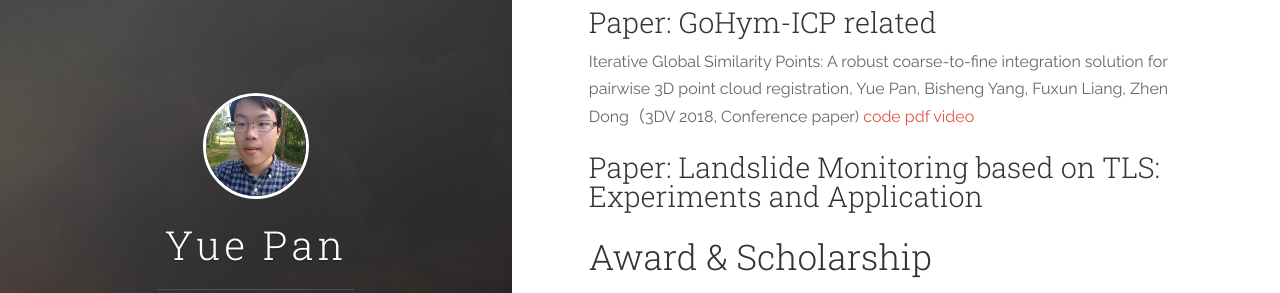
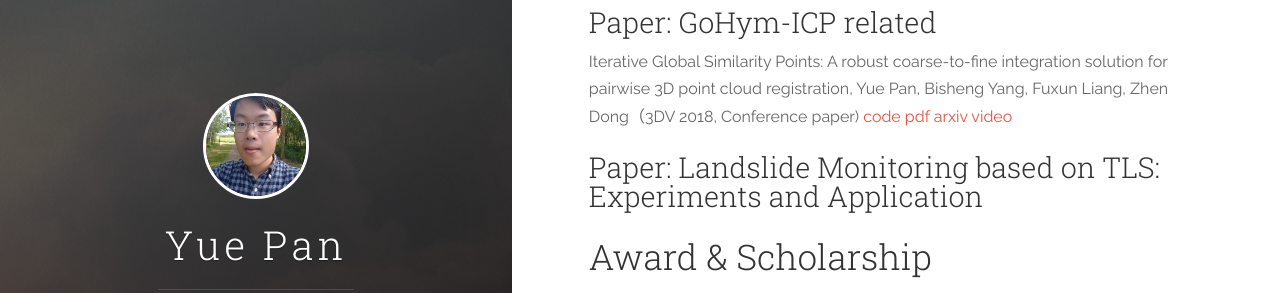
Before and after one commit to YuePanEdward/YuePanEdward.github.io, a Jekyll site: the page built from _posts/2018-08-10-about.md, in a window 1280 px wide and 900 px high, scrolled down 2146 px. Shown: the part 153-446 px from the top of the window. Built offline with Jekyll 4.4.1, drawn with Linux system fonts in a browser that asks for light colours.

Commit message:
Update 2018-08-10-about.md

```diff
--- a/_posts/2018-08-10-about.md
+++ b/_posts/2018-08-10-about.md
@@ -92,7 +92,7 @@
 
 ### Paper: GoHym-ICP related
 
-Iterative Global Similarity Points: A robust coarse-to-fine integration solution for pairwise 3D point cloud registration, Yue Pan, Bisheng Yang, Fuxun Liang, Zhen Dong（3DV 2018, Conference paper)  [code](https://github.com/YuePanEdward/IGSP)  [pdf]({{ site.baseurl }}/assets/view-arxiv.pdf)  [video](https://www.youtube.com/watch?v=kdAiYePkTQM)
+Iterative Global Similarity Points: A robust coarse-to-fine integration solution for pairwise 3D point cloud registration, Yue Pan, Bisheng Yang, Fuxun Liang, Zhen Dong（3DV 2018, Conference paper)  [code](https://github.com/YuePanEdward/IGSP)  [pdf]({{ site.baseurl }}/assets/1808.03899.pdf)  [arxiv](https://arxiv.org/abs/1808.03899)  [video](https://www.youtube.com/watch?v=kdAiYePkTQM)
 
 ### Paper: Landslide Monitoring based on TLS: Experiments and Application
 
```
